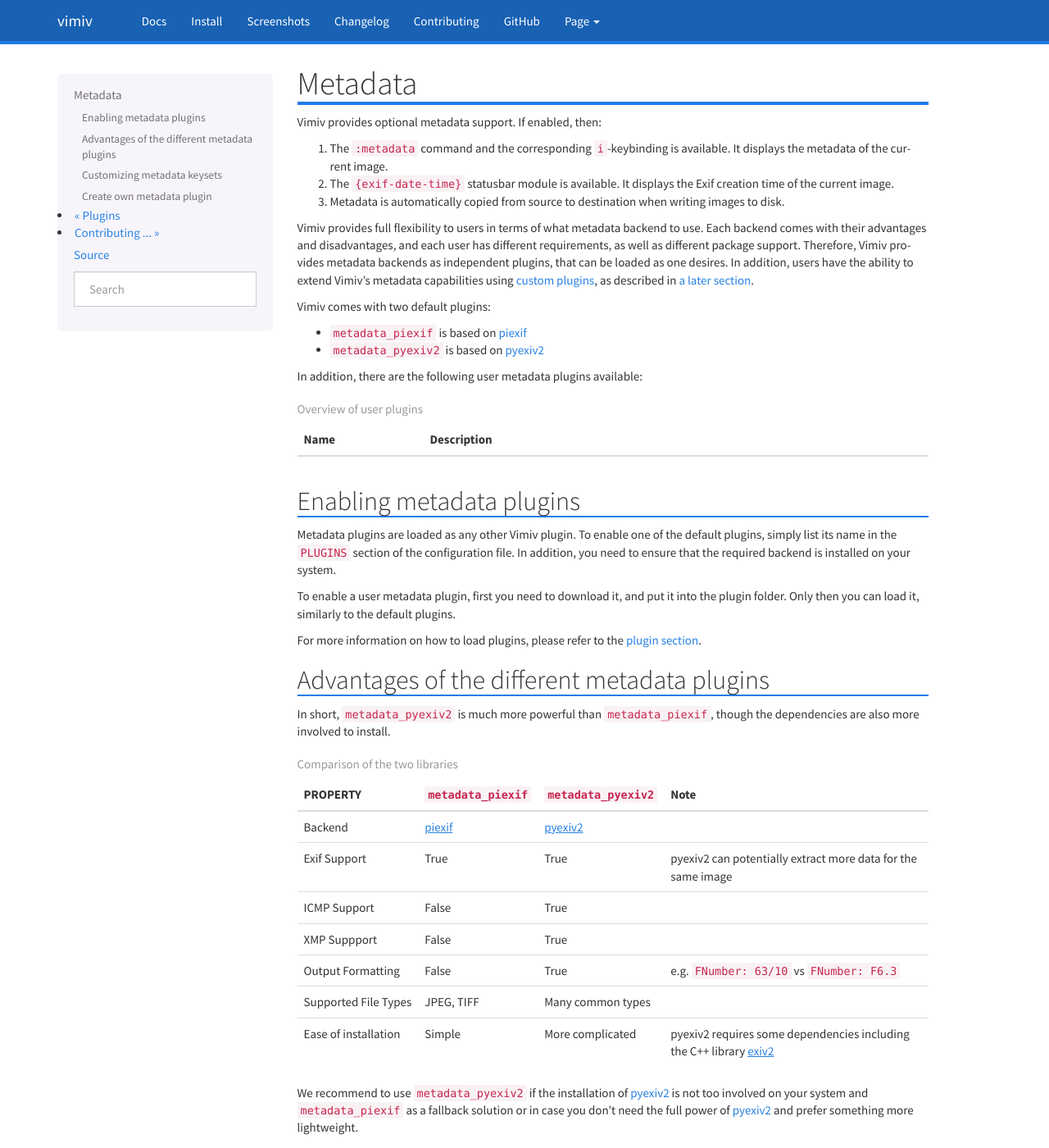
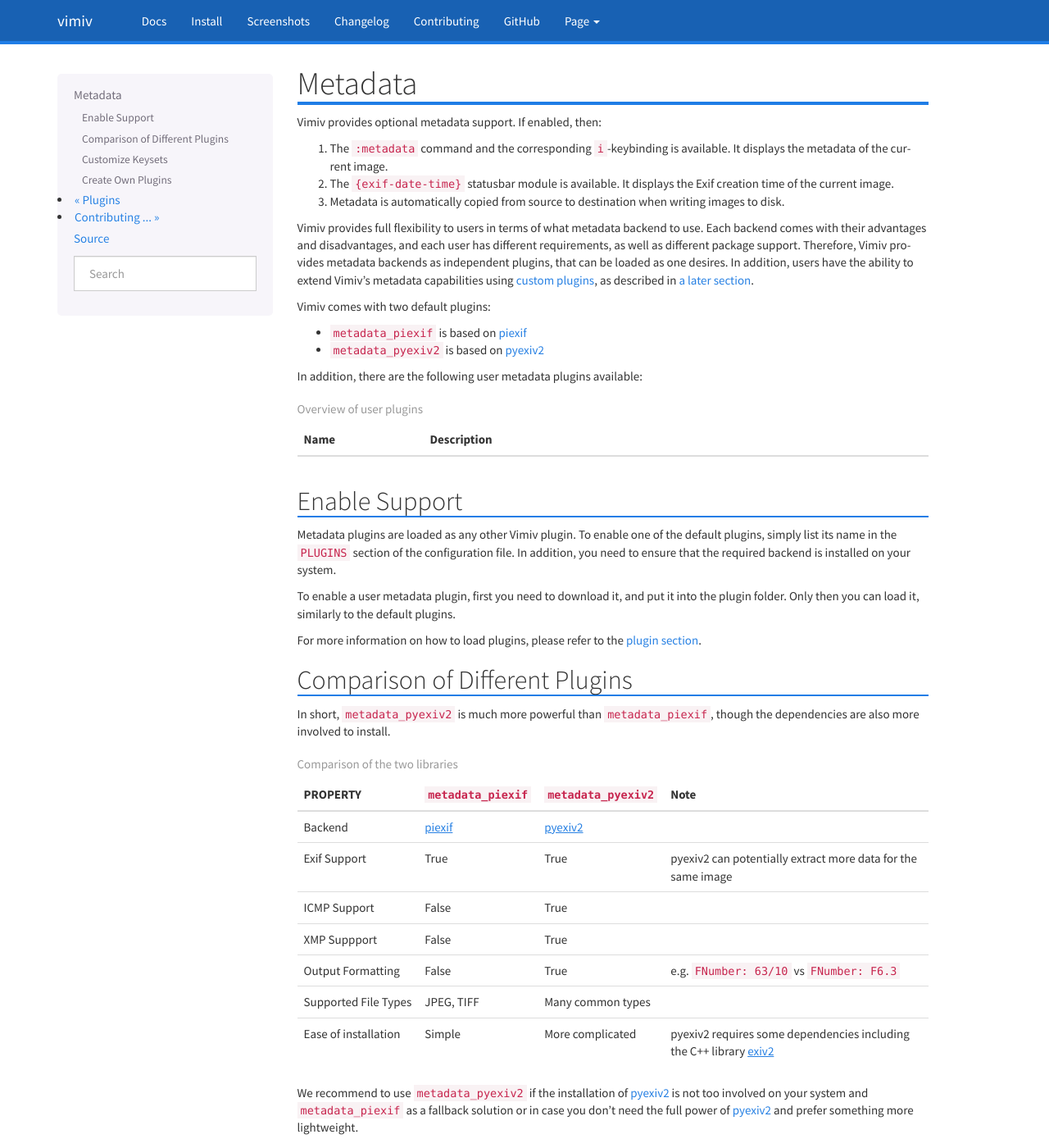
Before and after one commit to karlch/vimiv-qt, a Sphinx documentation site: the page built from docs/documentation/metadata.rst, in a window 1280 px wide and 1400 px high. Shown: the whole window at 82% size. Built offline with Sphinx 7.4.7, drawn with Linux system fonts in a browser that asks for light colours; some of the changed text lies outside the part shown.

Commit message:
Improve subsection titles
Also make them Title Case, as in other pasts of the docs

```diff
--- a/docs/documentation/metadata.rst
+++ b/docs/documentation/metadata.rst
@@ -16,7 +16,7 @@
 backends as independent plugins, that can be loaded as one desires. In addition, users
 have the ability to extend Vimiv's metadata capabilities using
 :ref:`custom plugins<Plugins>`, as described in
-:ref:`a later section<create_own_metadata_plugins>`.
+:ref:`a later section<create_own_plugins>`.
 
 Vimiv comes with two default plugins:
 
@@ -34,8 +34,8 @@
    ======================================================== ===========
 
 
-Enabling metadata plugins
--------------------------
+Enable Support
+--------------
 
 Metadata plugins are loaded as any other Vimiv plugin. To enable one of the default
 plugins, simply list its name in the ``PLUGINS`` section of the configuration file. In
@@ -48,8 +48,8 @@
 :ref:`plugin section<Plugins>`.
 
 
-Advantages of the different metadata plugins
---------------------------------------------
+Comparison of Different Plugins
+-------------------------------
 
 In short, ``metadata_pyexiv2`` is much more powerful than ``metadata_piexif``, though
 the dependencies are also more involved to install.
@@ -74,8 +74,8 @@
 don't need the full power of `pyexiv2`_ and prefer something more lightweight.
 
 
-Customizing metadata keysets
-----------------------------
+Customize Keysets
+-----------------
 
 You can configure the information displayed by the ``:metadata`` command by adding your
 own key sets to the ``METADATA`` section in your configfile like this::
@@ -98,10 +98,10 @@
 keys are available in the image.
 
 
-.. _create_own_metadata_plugins:
+.. _create_own_plugins:
 
-Create own metadata plugin
---------------------------
+Create Own Plugins
+------------------
 
 One can extend Vimiv's metadata capabilities by creating own metadata plugins. This is
 for example useful, if you want to use a different metadata backend.
```
